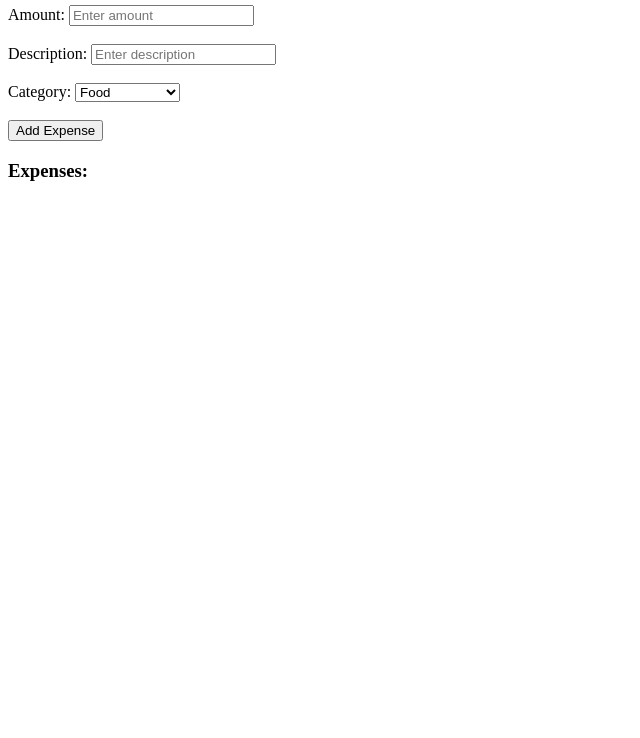
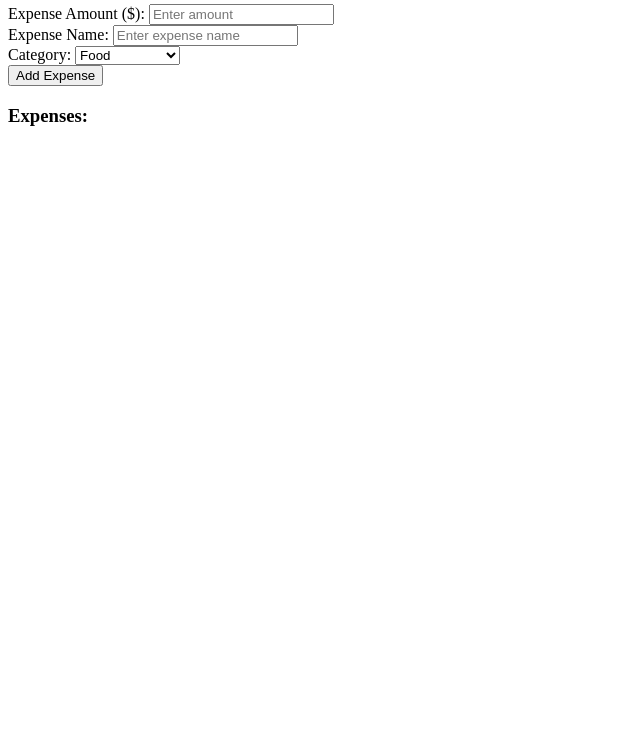
Before and after one commit to SarthKumar123/expense-tracker, a plain HTML site: page index.html in a window 1280 px wide. Shown: the part 62-800 px from the top of the page, without its empty margins (0-640 px from the left). Drawn offline with Linux system fonts and the light colour scheme.

Commit message:
pUSH FINAL

```diff
--- a/index.html
+++ b/index.html
@@ -1,35 +1,39 @@
-<!DOCTYPE html>
 <html lang="en">
 <head>
     <meta charset="UTF-8">
+    <meta name="viewport" content="width=device-width, initial-scale=1.0">
     <title>Expense Tracker</title>
+    <script defer src="script.js"></script>
 </head>
 <body>
-    <script src="script.js"></script>
+    <div>
+        <h1>Expense Tracker</h1>
 
-    <h2>Expense Tracker</h2>
+        <div>
+            <label for="expense-amount">Expense Amount ($):</label>
+            <input type="number" id="expense-amount" placeholder="Enter amount">
+        </div>
 
-    <label for="amount">Amount:</label>
-    <input type="number" id="amount" placeholder="Enter amount"><br><br>
+        <div>
+            <label for="expense-name">Expense Name:</label>
+            <input type="text" id="expense-name" placeholder="Enter expense name">
+        </div>
 
-    <label for="description">Description:</label>
-    <input type="text" id="description" placeholder="Enter description"><br><br>
+        <div>
+            <label for="expense-category">Category:</label>
+            <select id="expense-category">
+                <option value="Food">Food</option>
+                <option value="Entertainment">Entertainment</option>
+                <option value="Travel">Travel</option>
+                <option value="Other">Other</option>
+            </select>
+        </div>
 
-    <label for="category">Category:</label>
-    <select id="category">
-        <option value="Food">Food</option>
-        <option value="Transport">Transport</option>
-        <option value="Utilities">Utilities</option>
-        <option value="Entertainment">Entertainment</option>
-    </select><br><br>
+        <button id="add-expense">Add Expense</button>
 
-    <button id="add-expense">Add Expense</button>
-
-    <h3>Expenses:</h3>
-    <div id="expenses"></div>
-
-    <!-- Link to external JavaScript file -->
-
-
+        <div id="expense-list">
+            <h3>Expenses:</h3>
+        </div>
+    </div>
 </body>
 </html>
--- a/script.js
+++ b/script.js
@@ -3,6 +3,7 @@ const expenseName = document.getElementById('description');
 const expenseCategory = document.getElementById('category');
 const addExpenseButton = document.getElementById('add-expense');
 const expenseList = document.getElementById('expenses');
+
 
 addExpenseButton.addEventListener('click', () => {
     const amount = expenseAmount.value;
@@ -34,7 +35,7 @@ addExpenseButton.addEventListener('click', () => {
         expenseItem.appendChild(deleteButton);
         expenseList.appendChild(expenseItem);
 
-        // Clear inputs
+        // Clear the inputs
         expenseAmount.value = '';
         expenseName.value = '';
         expenseCategory.value = 'Food';
```
